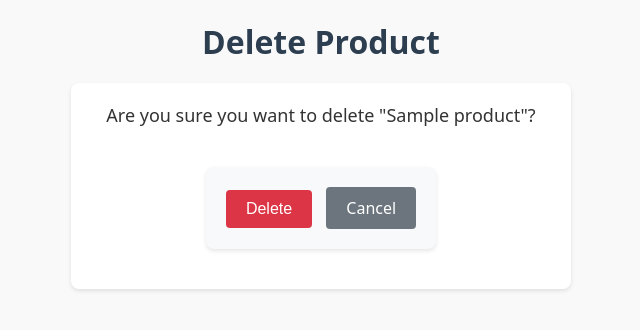
After one commit to hifichevymane/web-technologies-lab-5, a Django app: page /products/1/delete/ in a window 1280 px wide. The commit adds this page. Shown: the top 330 px of the page, without its empty margins (319-959 px from the left). Run offline with Django 5.2, Linux system fonts and the light colour scheme; tables that the repository leaves empty hold one stand-in row (values such as "Sample post").

Commit message:
delete functionality for product and category models

```diff
--- a/products/static/products/css/main.css
+++ b/products/static/products/css/main.css
@@ -137,3 +137,49 @@
 .product-detail td a:hover {
   text-decoration: underline;
 }
+
+.btn-danger {
+  background-color: #dc3545;
+  color: white;
+  margin-right: 10px;
+}
+
+.btn-danger:hover {
+  background-color: #bb2d3b;
+}
+
+.btn-secondary {
+  background-color: #6c757d;
+  color: white;
+}
+
+.btn-secondary:hover {
+  background-color: #5c636a;
+}
+
+.delete-confirmation {
+  max-width: 500px;
+  margin: 20px auto;
+  padding: 20px;
+  background-color: #fff;
+  border-radius: 8px;
+  box-shadow: 0 2px 4px rgba(0, 0, 0, 0.1);
+  text-align: center;
+}
+
+.delete-confirmation p {
+  font-size: 18px;
+  margin-bottom: 20px;
+  color: #333;
+}
+
+.delete-confirmation form {
+  margin-top: 20px;
+}
+
+.btn-group {
+  display: flex;
+  justify-content: center;
+  gap: 10px;
+  margin-top: 20px;
+}
--- a/products/templates/products/category-detail.html
+++ b/products/templates/products/category-detail.html
@@ -55,5 +55,6 @@
 
     <a href="{% url 'category-list' %}" class="btn btn-primary">Back to Categories</a>
     <a href="{% url 'category-update' category.pk %}" class="btn btn-primary">Edit Category</a>
+    <a href="{% url 'category-delete' category.pk %}" class="btn btn-danger">Delete Category</a>
 </div>
 {% endblock %}
--- /dev/null
+++ b/products/templates/products/delete-product.html
@@ -0,0 +1,20 @@
+{% extends 'products/base.html' %}
+
+{% block title %}Delete {{ product.title }}{% endblock %}
+
+{% block header %}
+<h1>Delete Product</h1>
+{% endblock %}
+
+{% block content %}
+<div class="delete-confirmation">
+    <p>Are you sure you want to delete "{{ product.title }}"?</p>
+    <div class="btn-group">
+        <form method="post">
+            {% csrf_token %}
+            <button type="submit" class="btn btn-danger">Delete</button>
+            <a href="{% url 'product-detail' product.pk %}" class="btn btn-secondary">Cancel</a>
+        </form>
+    </div>
+</div>
+{% endblock %}
--- a/products/templates/products/product-detail.html
+++ b/products/templates/products/product-detail.html
@@ -43,5 +43,6 @@
 
     <a href="{% url 'product-list' %}" class="btn btn-primary">Back to Products</a>
     <a href="{% url 'product-update' product.pk %}" class="btn btn-primary">Edit Product</a>
+    <a href="{% url 'product-delete' product.pk %}" class="btn btn-danger">Delete Product</a>
 </div>
 {% endblock %}
--- a/products/urls.py
+++ b/products/urls.py
@@ -4,10 +4,12 @@
     ProductDetailView,
     ProductCreateView,
     ProductUpdateView,
+    ProductDeleteView,
     CategoryListView,
     CategoryDetailView,
     CategoryCreateView,
-    CategoryUpdateView
+    CategoryUpdateView,
+    CategoryDeleteView
 )
 
 urlpatterns = [
@@ -15,8 +17,10 @@
     path('<int:pk>', ProductDetailView.as_view(), name='product-detail'),
     path('new/', ProductCreateView.as_view(), name='product-create'),
     path('<int:pk>/update/', ProductUpdateView.as_view(), name='product-update'),
+    path('<int:pk>/delete/', ProductDeleteView.as_view(), name='product-delete'),
     path('categories/', CategoryListView.as_view(), name='category-list'),
     path('categories/<int:pk>', CategoryDetailView.as_view(), name='category-detail'),
     path('categories/new/', CategoryCreateView.as_view(), name='category-create'),
     path('categories/<int:pk>/update/', CategoryUpdateView.as_view(), name='category-update'),
+    path('categories/<int:pk>/delete/', CategoryDeleteView.as_view(), name='category-delete'),
 ]
--- a/products/views.py
+++ b/products/views.py
@@ -1,4 +1,4 @@
-from django.views.generic import ListView, CreateView, DetailView, UpdateView
+from django.views.generic import ListView, CreateView, DetailView, UpdateView, DeleteView
 from .models import Product, Category
 from .forms import ProductForm, CategoryForm
 from django.urls import reverse_lazy
@@ -35,11 +35,19 @@
         return reverse_lazy('product-detail', kwargs={'pk': self.object.pk})
 
 
+class ProductDeleteView(DeleteView):
+    model = Product
+    template_name = 'products/delete-product.html'
+    success_url = reverse_lazy('product-list')
+    context_object_name = 'product'
+
+
 class CategoryListView(ListView):
     model = Category
     template_name = 'products/categories.html'
     context_object_name = 'categories'
     paginate_by = 4
+    ordering = 'id'
 
 
 class CategoryDetailView(DetailView):
@@ -63,3 +71,10 @@
 
     def get_success_url(self):
         return reverse_lazy('category-detail', kwargs={'pk': self.object.pk})
+
+
+class CategoryDeleteView(DeleteView):
+    model = Category
+    template_name = 'products/delete-category.html'
+    success_url = reverse_lazy('category-list')
+    context_object_name = 'category'
```
Also changed, not shown: products/templates/products/delete-category.html (added, +20 -0 lines).
